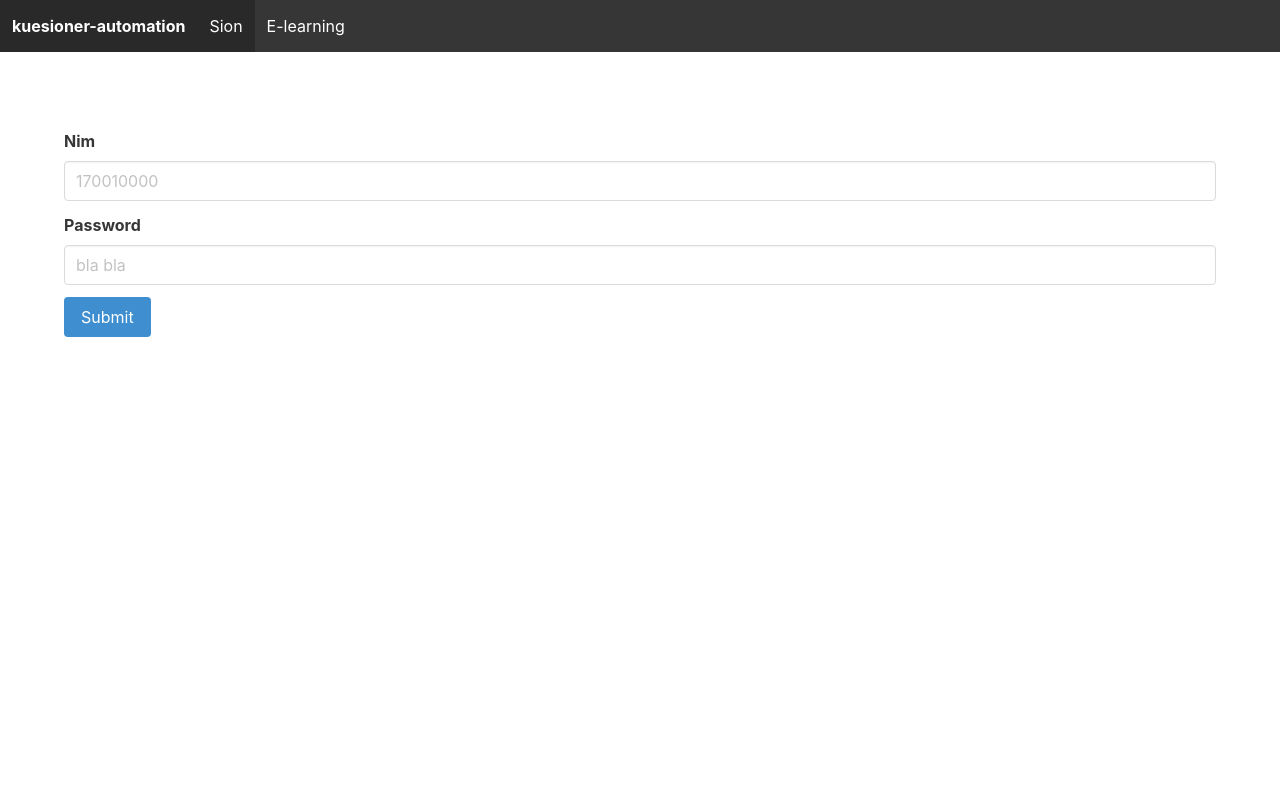
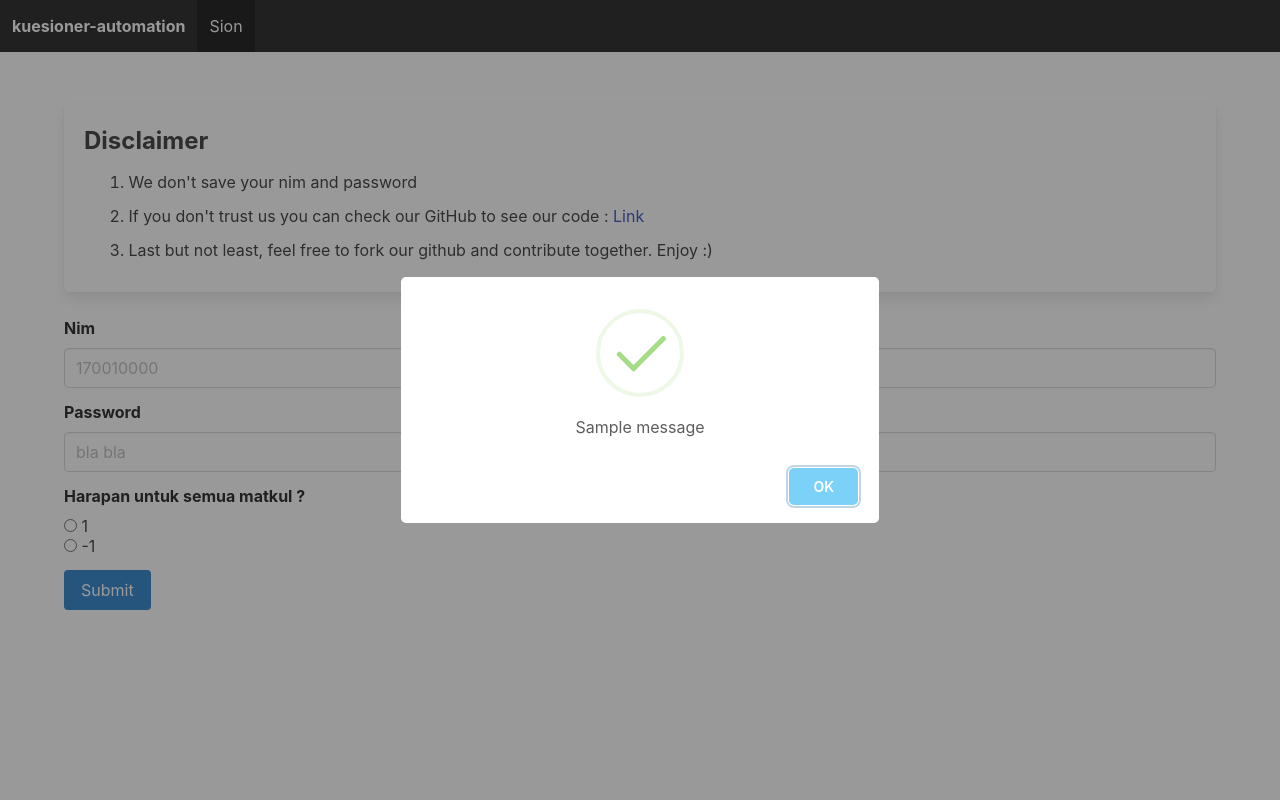
Before and after one commit to paulussimanjuntak/sion-automation, a Flask app: page /sion in a window 1280 px wide. Run offline with Flask 2, Linux system fonts and the light colour scheme; one stand-in notice (Sample message) is shown; some libraries are stand-ins or nearby versions.

Commit message:
done feature automation

```diff
--- a/requirements.txt
+++ b/requirements.txt
@@ -1,2 +1,4 @@
 Flask
 Flask-WTF
+mechanize
+beautifulsoup4
--- a/services/resources/sion/form.py
+++ b/services/resources/sion/form.py
@@ -1,8 +1,9 @@
 from flask_wtf import FlaskForm
-from wtforms import StringField, PasswordField, SubmitField
+from wtforms import StringField, PasswordField, SubmitField, RadioField
 from wtforms.validators import DataRequired, Length
 
 class SionForm(FlaskForm):
     nim = StringField('Nim',validators=[DataRequired(),Length(min=3,max=10)])
     password = PasswordField('Password',validators=[DataRequired(),Length(min=3)])
+    harapan = RadioField("Harapan untuk semua matkul ?",choices=[('1','1'),('1','-1')],validators=[DataRequired()])
     submit = SubmitField('Submit')
--- a/services/resources/sion/route.py
+++ b/services/resources/sion/route.py
@@ -1,5 +1,6 @@
-from flask import Blueprint, render_template
+from flask import Blueprint, render_template, url_for, redirect, flash
 from services.resources.sion.form import SionForm
+from services.libs.AutomationSion import AutomationSion
 
 sions = Blueprint('sions',__name__)
 
@@ -7,5 +8,12 @@ sions = Blueprint('sions',__name__)
 def sion():
     form = SionForm()
     if form.validate_on_submit():
-        print("nic3")
+        nim = form.nim.data
+        password = form.password.data
+        harapan = [form.harapan.data]
+        sion = AutomationSion(nim,password,harapan)
+        if sion.automated() == 400: flash('Upps credential invalid or you already fill up kuesioner!','error')
+        else: flash('Kuesioner berhasil di isi!','success')
+        return redirect(url_for('sions.sion'))
+
     return render_template('sion/sion.html',form=form)
--- a/services/templates/base.html
+++ b/services/templates/base.html
@@ -5,6 +5,7 @@
     <meta name="viewport" content="width=device-width, initial-scale=1">
     <title>kuesioner-automation</title>
     <link rel="stylesheet" href="https://cdn.jsdelivr.net/npm/bulma@0.8.2/css/bulma.min.css">
+    <script src="https://unpkg.com/sweetalert/dist/sweetalert.min.js"></script>
   </head>
   <body>
   <nav class="navbar is-dark" role="navigation" aria-label="main navigation">
@@ -25,11 +26,6 @@
         <a class="navbar-item {{'is-active' if request.path == '/sion'}}">
           Sion
         </a>
-
-        <a class="navbar-item">
-          E-learning
-        </a>
-
         </div>
       </div>
 
--- a/services/templates/sion/sion.html
+++ b/services/templates/sion/sion.html
@@ -1,6 +1,23 @@
 {% extends "base.html" %}
 {% block content %}
-<form method="POST" class="container" style="margin-top:6%">
+<style>
+ol.patching > li {
+  padding-bottom:10px;
+}
+</style>
+
+<div class="box container" style="margin-top:4%">
+  <p class="is-size-4 has-text-weight-bold">Disclaimer</p>
+    <ol class="patching" style="margin-left:4%;margin-top:1%;">
+      <li>We don't save your nim and password</li>
+      <li>If you don't trust us you can check our GitHub to see our code :
+        <a href="https://github.com/mentimun-mentah/sion-automation" target="_blank">Link</a>
+      </li>
+      <li>Last but not least, feel free to fork our github and contribute together. Enjoy :)</li>
+    </ol>
+</div>
+
+<form method="POST" class="container" style="margin-top:1%">
   {{form.csrf_token}}
   <div class="field">
     {{form.nim.label(class='label')}}
@@ -33,9 +50,38 @@
   </div>
 
   <div class="field">
+    {{form.harapan.label(class='label')}}
+    <div class="control">
+      {{form.harapan(class="radio")}}
+      {% if form.errors.harapan %}
+        <p class="help is-danger">{{form.errors.harapan[0]}}</p>
+      {% endif %}
+    </div>
+  </div>
+
+  <div class="field">
     <p class="control">
       {{form.submit(class='button is-info')}}
     </p>
   </div>
 </form>
+
+{% with messages = get_flashed_messages(with_categories=true) %}
+  {% if messages %}
+    {% for category,message in messages %}
+    {% if category == 'error'%}
+    <script>
+      var message = {{message|tojson|safe}}
+      swal("", message, "error");
+    </script>
+    {% else %}
+      <script>
+        var message = {{message|tojson|safe}}
+        swal("",message,"success");
+      </script>
+    {% endif %}
+    {% endfor %}
+  {% endif %}
+{% endwith %}
+
 {% endblock %}
```
Also changed, not shown: services/libs/AutomationSion.py (added, +47 -0 lines).
